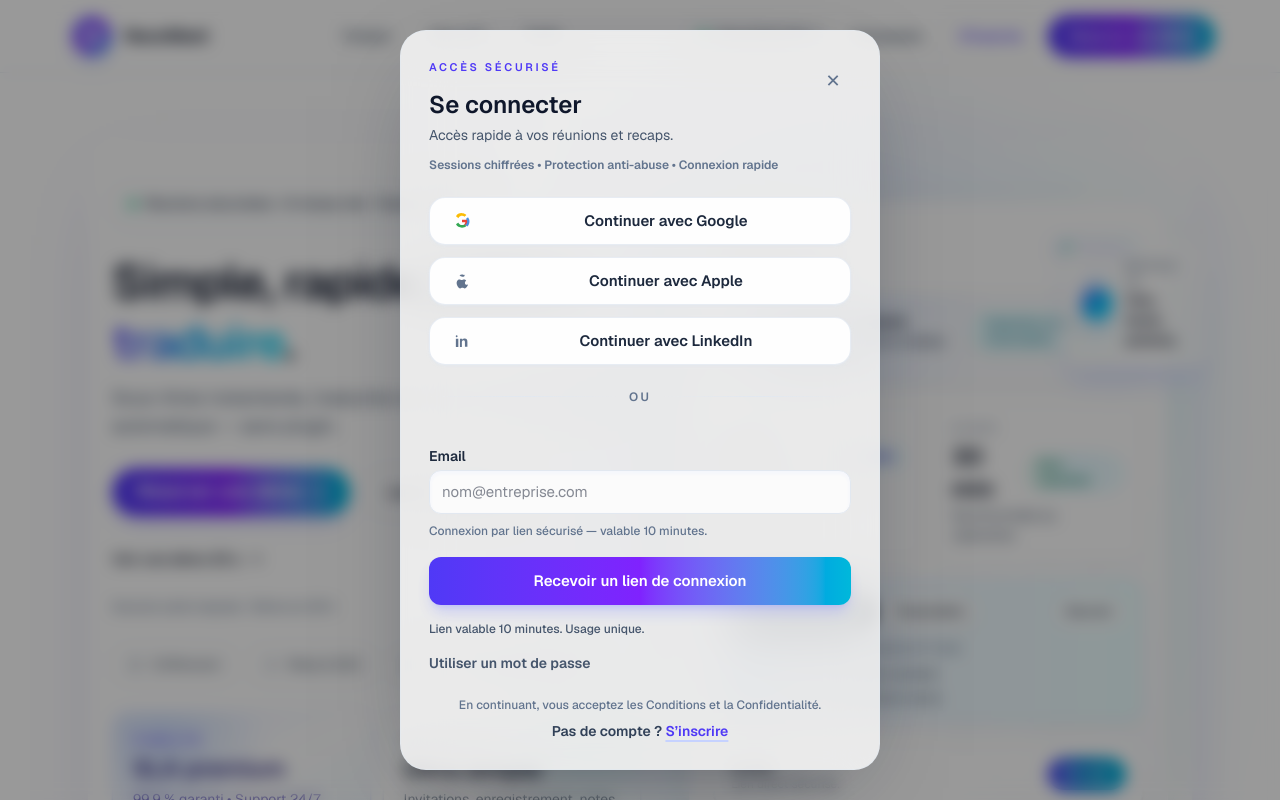
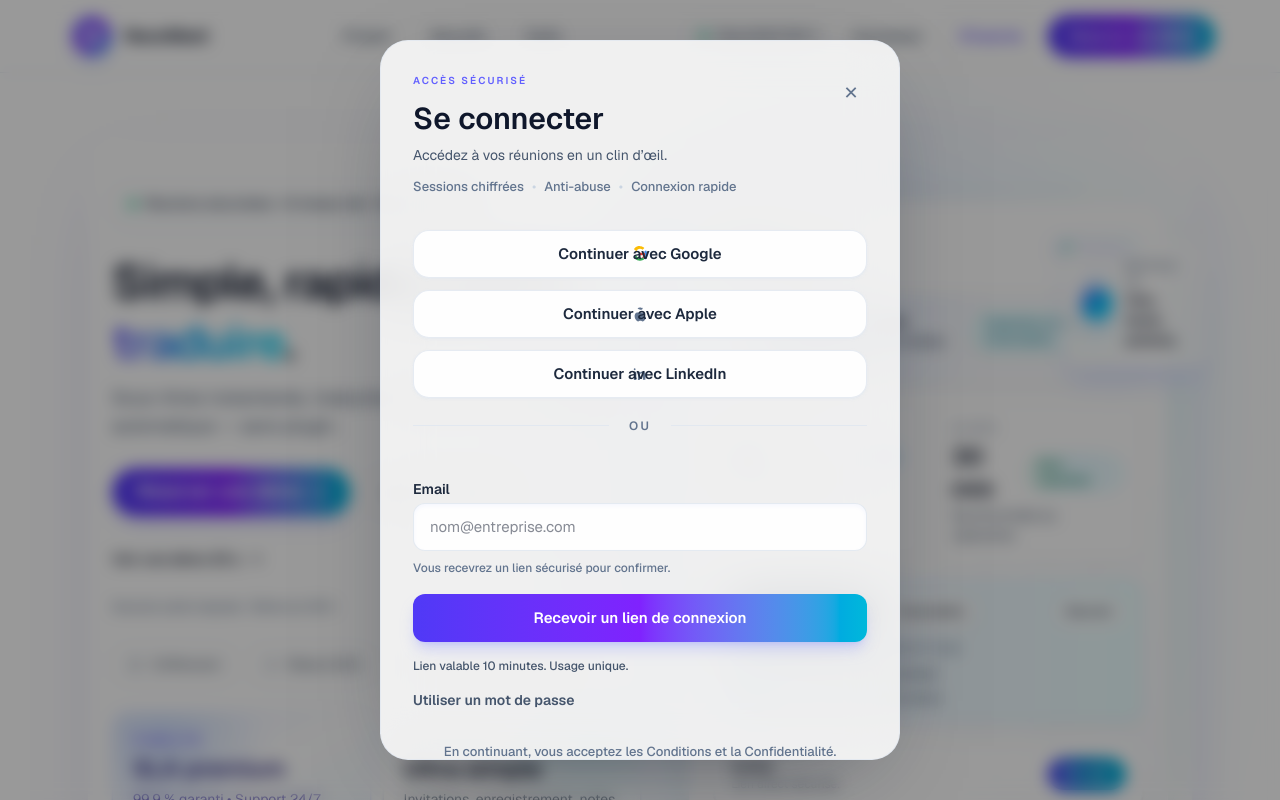
Before and after one commit to ButsanaEmmanuel/NeoxMeet, a Next.js app in the folder frontend/: page / in a window 1280 px wide. Both pictures are taken after a click on the button "Connexion". Shown: the top 800 px of the page. Built offline with nearby package versions, Linux system fonts and the light colour scheme.

Commit message:
Polish auth signup modal UI

```diff
--- a/frontend/src/components/landing/AuthModal.tsx
+++ b/frontend/src/components/landing/AuthModal.tsx
@@ -133,17 +133,19 @@
   }, [render, onClose]);
 
   useEffect(() => {
-    if (resendTimer <= 0) return;
-    const interval = setInterval(() => setResendTimer((time) => Math.max(0, time - 1)), 1000);
-    return () => clearInterval(interval);
-  }, [resendTimer]);
-
-  useEffect(() => {
     setStatus('idle');
     setUsePassword(false);
     setError(null);
     setResendTimer(0);
   }, [mode]);
+
+  useEffect(() => {
+    if (resendTimer <= 0) return;
+    const interval = setInterval(() => {
+      setResendTimer((timer) => (timer > 0 ? timer - 1 : 0));
+    }, 1000);
+    return () => clearInterval(interval);
+  }, [resendTimer]);
 
   useEffect(() => {
     if (!render) {
@@ -222,33 +224,37 @@
         aria-modal="true"
         aria-labelledby="auth-modal-title"
         className={cn(
-          'relative w-full max-w-[480px] overflow-hidden rounded-[26px] border border-slate-200/70 bg-white/80 p-7 shadow-[0_26px_90px_-40px_rgba(15,23,42,0.55)] backdrop-blur-xl',
-          'transition-all duration-200',
+          'relative w-full max-w-[520px] overflow-hidden rounded-[28px] border border-slate-200/80 bg-white/85 p-8 shadow-[0_26px_90px_-40px_rgba(15,23,42,0.55)] backdrop-blur-xl',
+          'transition-all duration-200 max-h-[90vh] overflow-y-auto scrollbar-thin scrollbar-track-transparent scrollbar-thumb-slate-200/80 dark:scrollbar-thumb-white/15',
           visible ? 'scale-100 opacity-100' : 'scale-[0.98] opacity-0',
-          'dark:border-white/10 dark:bg-slate-900/85 dark:text-slate-100',
+          'dark:border-white/12 dark:bg-slate-900/80 dark:text-slate-100',
         )}
         onClick={(event) => event.stopPropagation()}
       >
-        <div className="space-y-6">
-          <div className="flex items-start justify-between gap-4">
-            <div className="space-y-3">
-              <p className="text-[11px] font-semibold uppercase tracking-[0.24em] text-indigo-600 dark:text-indigo-300">ACCÈS SÉCURISÉ</p>
-              <div className="space-y-1">
-                <h2 id="auth-modal-title" className="text-2xl font-semibold text-slate-900 dark:text-slate-50">
+        <div className="space-y-8">
+          <div className="flex items-start justify-between gap-6">
+            <div className="space-y-3 pr-4">
+              <p className="text-[10px] font-semibold uppercase tracking-[0.2em] text-indigo-500 dark:text-indigo-300">ACCÈS SÉCURISÉ</p>
+              <div className="space-y-2">
+                <h2 id="auth-modal-title" className="text-3xl font-semibold text-slate-900 dark:text-white">
                   {mode === 'login' ? 'Se connecter' : 'Créer votre compte'}
                 </h2>
                 <p className="text-sm text-slate-600 dark:text-slate-300">
                   {mode === 'login'
-                    ? 'Accès rapide à vos réunions et recaps.'
+                    ? 'Accédez à vos réunions en un clin d’œil.'
                     : 'Démarrez en quelques secondes. Aucune carte requise.'}
                 </p>
               </div>
-              <p className="text-xs font-semibold text-slate-500 dark:text-slate-300">
-                Sessions chiffrées • Protection anti-abuse • Connexion rapide
-              </p>
+              <div className="flex flex-wrap items-center gap-2 text-[13px] font-medium text-slate-500 dark:text-slate-300">
+                <span>Sessions chiffrées</span>
+                <span className="text-slate-300 dark:text-white/40">•</span>
+                <span>Anti-abuse</span>
+                <span className="text-slate-300 dark:text-white/40">•</span>
+                <span>Connexion rapide</span>
+              </div>
             </div>
             <button
-              className="mt-1 inline-flex h-9 w-9 items-center justify-center rounded-xl text-slate-500 transition hover:bg-slate-100/70 hover:text-slate-800 focus-visible:outline-none focus-visible:ring-2 focus-visible:ring-indigo-200 dark:text-slate-200 dark:hover:bg-white/5"
+              className="mt-1 inline-flex h-8 w-8 items-center justify-center rounded-lg text-slate-500 transition hover:bg-slate-100/80 hover:text-slate-800 hover:shadow-sm focus-visible:outline-none focus-visible:ring-2 focus-visible:ring-indigo-200 focus-visible:ring-offset-2 focus-visible:ring-offset-white dark:text-slate-200 dark:hover:bg-white/10 dark:focus-visible:ring-offset-slate-900"
               onClick={onClose}
               aria-label="Fermer"
               type="button"
@@ -262,42 +268,44 @@
               <button
                 key={label}
                 type="button"
-                className="group flex h-12 w-full items-center gap-3 rounded-2xl border border-slate-200/80 bg-white/95 px-3 text-[15px] font-semibold text-slate-800 shadow-sm shadow-slate-200/70 transition hover:-translate-y-[2px] hover:border-indigo-200 hover:bg-indigo-50/60 hover:shadow-lg hover:shadow-indigo-100 focus-visible:outline-none focus-visible:ring-2 focus-visible:ring-indigo-200 dark:border-white/10 dark:bg-slate-800/70 dark:text-slate-100 dark:shadow-none dark:hover:border-indigo-400/40 dark:hover:bg-slate-800"
+                className="group relative flex h-12 w-full items-center justify-center overflow-hidden rounded-2xl border border-slate-200/85 bg-white/95 text-[15px] font-semibold text-slate-800 shadow-sm shadow-slate-200/70 transition focus-visible:outline-none focus-visible:ring-2 focus-visible:ring-indigo-200 focus-visible:ring-offset-1 focus-visible:ring-offset-white hover:-translate-y-[2px] hover:border-indigo-200 hover:shadow-lg hover:shadow-indigo-100 active:translate-y-[1px] dark:border-white/12 dark:bg-slate-900/60 dark:text-slate-100 dark:shadow-none dark:hover:border-indigo-400/40 dark:hover:bg-slate-900"
               >
-                <span className="flex w-10 items-center justify-center text-slate-500 group-hover:text-slate-700 dark:text-slate-200">
+                <span className="flex h-full w-11 shrink-0 items-center justify-center border-r border-transparent text-slate-500 transition group-hover:text-slate-700 dark:text-slate-200">
                   <Icon />
                 </span>
-                <span className="flex-1 text-center leading-none">{label}</span>
+                <span className="pointer-events-none absolute inset-0 flex items-center justify-center px-12 text-center leading-none">
+                  {label}
+                </span>
               </button>
             ))}
-            <div className="flex items-center gap-3 py-3 text-sm font-semibold text-slate-500 dark:text-slate-300">
-              <span className="h-px flex-1 bg-gradient-to-r from-transparent via-slate-200 to-transparent dark:via-white/15" aria-hidden />
-              <span className="text-xs uppercase tracking-[0.18em] text-slate-500 dark:text-slate-200">ou</span>
-              <span className="h-px flex-1 bg-gradient-to-r from-transparent via-slate-200 to-transparent dark:via-white/15" aria-hidden />
+            <div className="flex items-center gap-3 py-2 text-sm font-semibold text-slate-500 dark:text-slate-300">
+              <span className="h-px flex-1 bg-slate-200 dark:bg-white/15" aria-hidden />
+              <span className="px-2 text-xs uppercase tracking-[0.18em] text-slate-500 dark:text-slate-200">ou</span>
+              <span className="h-px flex-1 bg-slate-200 dark:bg-white/15" aria-hidden />
             </div>
           </div>
 
           <div className="space-y-4">
             {status === 'success' ? (
-              <div className="space-y-4 rounded-2xl border border-emerald-100/80 bg-emerald-50/70 p-5 text-sm text-emerald-900 shadow-[0_12px_40px_-26px_rgba(16,185,129,0.8)] dark:border-emerald-400/25 dark:bg-emerald-500/10 dark:text-emerald-100">
-                <div className="space-y-1">
-                  <p className="text-lg font-semibold text-emerald-800 dark:text-emerald-100">Lien envoyé</p>
-                  <p className="text-sm text-emerald-700 dark:text-emerald-100/90">Ouvrez votre email pour vous connecter.</p>
+              <div className="space-y-5 rounded-2xl border border-emerald-200/70 bg-emerald-50/70 p-6 text-sm text-emerald-900 shadow-[0_18px_60px_-32px_rgba(16,185,129,0.65)] dark:border-emerald-400/25 dark:bg-emerald-500/10 dark:text-emerald-100">
+                <div className="space-y-2 text-center">
+                  <p className="text-2xl font-semibold text-emerald-800 dark:text-emerald-100">Lien envoyé ✅</p>
+                  <p className="text-base text-emerald-700 dark:text-emerald-100/85">Ouvrez votre email pour confirmer votre compte.</p>
                 </div>
                 <button
                   type="button"
                   onClick={handleResend}
                   disabled={resendTimer > 0}
                   className={cn(
-                    'inline-flex w-full items-center justify-center gap-2 rounded-xl bg-gradient-to-r from-indigo-600 via-violet-600 to-cyan-500 px-4 py-2 text-sm font-semibold text-white shadow-lg shadow-indigo-400/30 transition',
+                    'inline-flex w-full items-center justify-center gap-2 rounded-xl bg-gradient-to-r from-indigo-600 via-violet-600 to-cyan-500 px-4 py-3 text-[15px] font-semibold text-white shadow-lg shadow-indigo-400/30 transition focus-visible:outline-none focus-visible:ring-2 focus-visible:ring-indigo-200 focus-visible:ring-offset-2 focus-visible:ring-offset-emerald-50 dark:focus-visible:ring-offset-emerald-900/40',
                     resendTimer > 0
-                      ? 'cursor-not-allowed opacity-60'
-                      : 'hover:-translate-y-[2px] hover:shadow-xl hover:shadow-indigo-300/40',
+                      ? 'cursor-not-allowed opacity-70'
+                      : 'hover:-translate-y-[2px] hover:shadow-xl hover:shadow-indigo-300/40 active:translate-y-[1px]',
                   )}
                 >
                   {resendTimer > 0 ? `Renvoyer le lien (${resendTimer}s)` : 'Renvoyer le lien'}
                 </button>
-                <p className="text-xs font-medium text-emerald-700 dark:text-emerald-100/80">Vérifiez vos spams.</p>
+                <p className="text-xs font-medium text-emerald-700 dark:text-emerald-100/80 text-center">Vérifiez vos spams.</p>
               </div>
             ) : (
               <form className="space-y-4" onSubmit={handleSubmit}>
@@ -313,10 +321,10 @@
                     value={email}
                     onChange={(event) => setEmail(event.target.value)}
                     placeholder="nom@entreprise.com"
-                    className="h-11 w-full rounded-xl border border-slate-200 bg-white/80 px-3 text-[15px] text-slate-900 shadow-inner shadow-indigo-100/30 transition focus:border-indigo-300 focus:outline-none focus:ring-4 focus:ring-indigo-100/80 dark:border-white/10 dark:bg-slate-800/70 dark:text-slate-50"
+                    className="h-12 w-full rounded-xl border border-slate-200/90 bg-white/90 px-4 text-[15px] text-slate-900 shadow-inner shadow-indigo-100/30 transition focus:border-indigo-300 focus:outline-none focus:ring-4 focus:ring-indigo-100 dark:border-white/12 dark:bg-slate-900/60 dark:text-slate-50 dark:focus:border-indigo-400"
                     required
                   />
-                  <p className="text-[12px] font-medium text-slate-500 dark:text-slate-300">Connexion par lien sécurisé — valable 10 minutes.</p>
+                  <p className="text-[12px] font-medium text-slate-500 dark:text-slate-300">Vous recevrez un lien sécurisé pour confirmer.</p>
                 </div>
 
                 {usePassword && (
@@ -331,7 +339,7 @@
                       autoComplete="current-password"
                       value={password}
                       onChange={(event) => setPassword(event.target.value)}
-                      className="h-11 w-full rounded-xl border border-slate-200 bg-white/80 px-3 text-[15px] text-slate-900 shadow-inner shadow-indigo-100/30 transition focus:border-indigo-300 focus:outline-none focus:ring-4 focus:ring-indigo-100/80 dark:border-white/10 dark:bg-slate-800/70 dark:text-slate-50"
+                      className="h-12 w-full rounded-xl border border-slate-200/90 bg-white/90 px-4 text-[15px] text-slate-900 shadow-inner shadow-indigo-100/30 transition focus:border-indigo-300 focus:outline-none focus:ring-4 focus:ring-indigo-100 dark:border-white/12 dark:bg-slate-900/60 dark:text-slate-50 dark:focus:border-indigo-400"
                     />
                   </div>
                 )}
@@ -342,10 +350,10 @@
                   type="submit"
                   disabled={loading}
                   className={cn(
-                    'flex h-12 w-full items-center justify-center gap-2 rounded-xl bg-gradient-to-r from-indigo-600 via-violet-600 to-cyan-500 px-4 text-[15px] font-semibold text-white shadow-lg shadow-indigo-400/30 transition focus-visible:outline-none focus-visible:ring-2 focus-visible:ring-indigo-200',
+                    'flex h-12 w-full items-center justify-center gap-2 rounded-xl bg-gradient-to-r from-indigo-600 via-violet-600 to-cyan-500 px-4 text-[15px] font-semibold text-white shadow-lg shadow-indigo-400/30 transition focus-visible:outline-none focus-visible:ring-2 focus-visible:ring-indigo-200 focus-visible:ring-offset-2 focus-visible:ring-offset-white dark:focus-visible:ring-offset-slate-900',
                     loading
                       ? 'cursor-progress opacity-90'
-                      : 'hover:-translate-y-[2px] hover:shadow-xl hover:shadow-indigo-300/50 active:translate-y-0',
+                      : 'hover:-translate-y-[2px] hover:shadow-xl hover:shadow-indigo-300/50 active:translate-y-[1px] active:shadow-md',
                   )}
                 >
                   {loading && <Spinner />}
@@ -391,8 +399,18 @@
             )}
           </div>
 
-          <div className="space-y-2 text-center text-xs text-slate-500 dark:text-slate-200">
-            <p className="font-medium">En continuant, vous acceptez les Conditions et la Confidentialité.</p>
+          <div className="space-y-3 text-center text-[13px] text-slate-500 dark:text-slate-200">
+            <p className="font-medium">
+              En continuant, vous acceptez les{' '}
+              <a className="text-indigo-600 underline-offset-4 transition hover:text-indigo-700 hover:underline dark:text-indigo-300" href="#">
+                Conditions
+              </a>{' '}
+              et la{' '}
+              <a className="text-indigo-600 underline-offset-4 transition hover:text-indigo-700 hover:underline dark:text-indigo-300" href="#">
+                Confidentialité
+              </a>
+              .
+            </p>
             <div className="text-sm font-semibold text-slate-700 dark:text-slate-100">
               {mode === 'login' ? 'Pas de compte ?' : 'Déjà un compte ?'}{' '}
               <button
```
